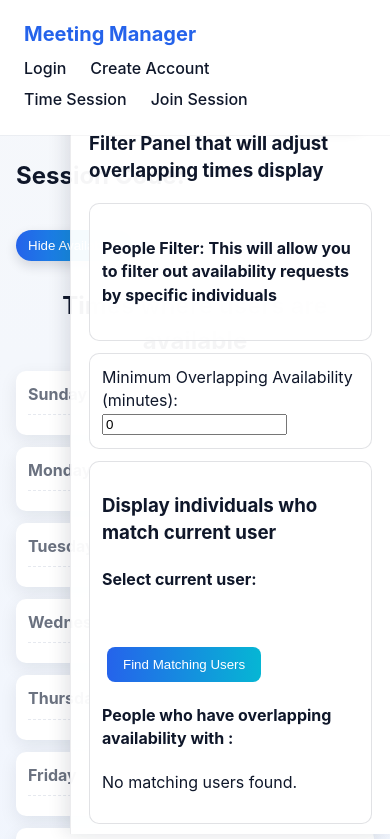
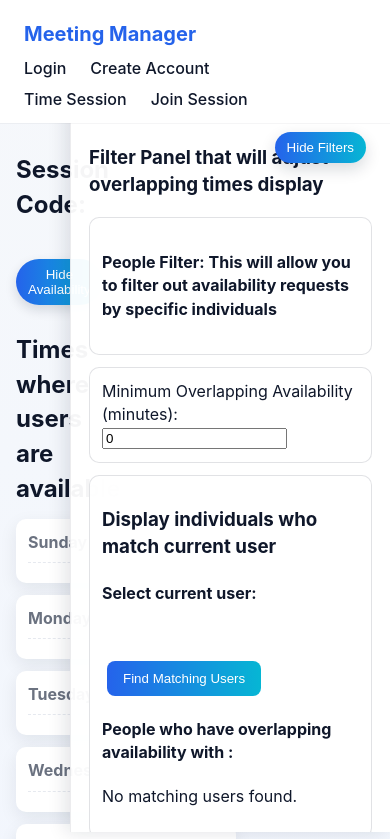
Before and after one commit to eherman247/meeting_manager, a React (Create React App) app in the folder frontend/: page /timeSession in a window 390 px wide. Shown: the top 839 px of the page. Built offline with nearby package versions, Linux system fonts and the light colour scheme.

Commit message:
mobile adjustments

```diff
--- a/frontend/src/index.css
+++ b/frontend/src/index.css
@@ -351,21 +351,28 @@ button{
 }
 
 @media (max-width: 768px) {
-  .filters {
+  /* .filters {
     top: 70px;
     height: calc(100vh - 80px);
+  }*/
+  .filters-toggle {
+    top: 120px;
   }
-  .filters-toggle {
-    top: 78px;
-  }
-  .home.filters-open {
+  /*.home.filters-open {
     padding-right: 0;
-  }
+  } */
   .nav {
     flex-direction: column;
     align-items: flex-start;
   }
-  .navbar {
-    padding-bottom: 12px;
+   .navbar {
+    margin-bottom: 30px;
+  }
+  .filters-open {
+    margin-top: 12px;
+  }
+  header {
+    position: sticky;
+    top: 0;
   }
 }
--- a/frontend/src/pages/timeSession.js
+++ b/frontend/src/pages/timeSession.js
@@ -61,6 +61,7 @@ const TimeSession = () => {
   }, [showTimeOffs]);
 
   return (
+    <div className="time-session">
       <div className={`home ${showFilters ? "filters-open" : ""}`}>
         <h1>
           {localStorage.getItem("currentTimeSession")
@@ -240,6 +241,7 @@ const TimeSession = () => {
           Leave Session
         </button>
       </div>
+    </div>
   );
 };
 
```
Lines whose indentation alone changed are shown as unchanged.
